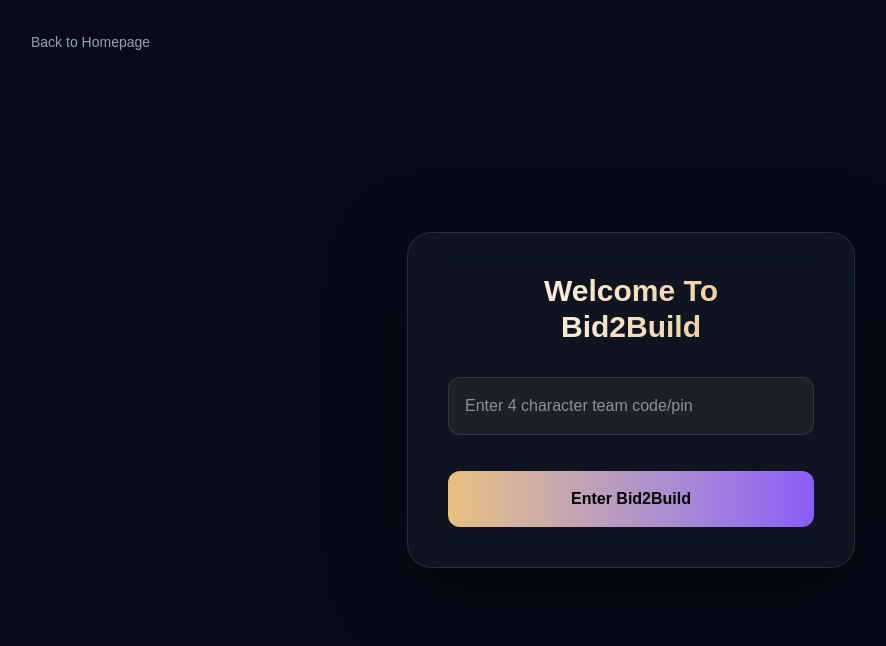
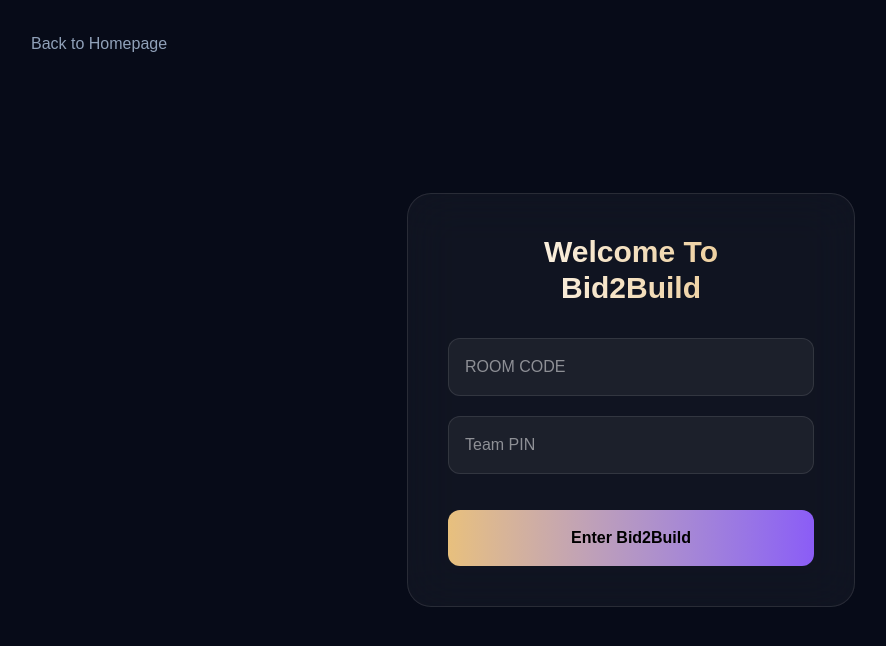
Before and after one commit to TAS-Tech26/Bid2Build, a Next.js app in the folder frontend/: page /login in a window 1280 px wide. Shown: the top 646 px of the page, without its empty margins (9-895 px from the left). Built offline with nearby package versions, Linux system fonts and the light colour scheme.

Commit message:
Getting auth working

```diff
--- a/frontend/app/login/page.tsx
+++ b/frontend/app/login/page.tsx
@@ -1,312 +1,126 @@
+// page.tsx
+
+
 "use client";
 
-import api from "../services/api";
-import { useState } from "react";
-import { useRouter } from "next/navigation";
-import Link from "next/link";
+import {useState} from 'react'
+import Link from 'next/link'
+import {useRouter} from 'next/navigation'
+
+import {hubApi} from '../services/api'
+
 
 export default function LoginPage() {
-  const [team_code, setteamcode] = useState("");
-  const [error, setError] = useState("");
-  const router = useRouter();
+
+    const [roomCode, setRoomCode] = useState('')
+    const [teamCode, setTeamCode] = useState('')
+    const [error, setError] = useState("")
+
+    const router = useRouter()
 
     const handleLogin = async () => {
-    if (!team_code.trim()) {
-      setError("Please enter team code/pin");
-      return;
+        if (!roomCode.trim() || !teamCode.trim()) {
+            setError("Please enter both Room Code & Team PIN.")
+
+            return
         }
 
-    setError("");
+        setError('')
 
-    try{
-      localStorage.clear();
-      const response=await api.post("api/login/",{
-        team_code:team_code
-      });
+        try {
+            const response = await hubApi.post('api/admin/client/login/', {room_code : roomCode, team_code : teamCode})
+            console.log("login successful", response.data);
+            localStorage.setItem('token', response.data.token) //To be commented later during deployment
+            localStorage.setItem('team_name', response.data.team_name)
+            localStorage.setItem('event_name', response.data.event_name)
 
-      console.log(
-      "login successful",
-      response.data
-    );
-
-      localStorage.setItem(
-      "access",
-      response.data.access
-      );
-
-      localStorage.setItem(
-          "refresh",
-          response.data.refresh
-      );
-
-      localStorage.setItem('team', JSON.stringify(response.data.team));
-      router.push("/stu_dashboard");
-    }
-    catch (error: any) {
-
-      console.log("LOGIN FAILED:", error);
+            router.push('/marketplace')
+        } catch (error: any) {
+            console.log("LOGIN FAILED:", error)
 
             if (error.response) {
-
-          console.log(
-              "STATUS:",
-              error.response.status
-          );
-
-          console.log(
-              "DATA:",
-              error.response.data
-          );
-
-          if (error.response.status === 401) {
-
-              setError(
-                  "Invalid team code/pin"
-              );
-
+                if (error.response.status === 401 || error.response.status === 403) {
+                    setError(error.response.data.error || "Invalid Room Code or Team PIN")
                 } else {
-
-              setError(
-                  "Server error. Please try again."
-              );
+                    setError("Server error. Please try again.")
+                }
+            } else if (error.request) {
+                setError("Could not connect to the authentication server.")
+            } else {
+                setError("An unexpected error occurred.")
+            }
+        }
     }
 
-      } else if (error.request) {
+    return (
 
-          console.log(
-              "No response received from Django:",
-              error.request
-          );
-
-          setError(
-              "Could not connect to the backend server."
-          );
-
-      } else {
-
-          console.log(
-              "Request error:",
-              error.message
-          );
-
-          setError(
-              "An unexpected error occurred."
-          );
-      }
-    }
-  };
-
-  return (
         <main className="relative min-h-screen overflow-hidden bg-[#070B18] text-white flex items-center justify-center px-6">
-
-
             {/* BACK BUTTON */}
-
             <Link
-        href="/"
-        className="
-        absolute
-        top-8
-        left-10
-
-        text-sm
-        text-slate-400
-
-        hover:text-[#E8C07D]
-
-        transition
-        "
+                href = '/'
+                className = "absolute top-8 left-10 ext-sm text-slate-400 hover:text-[#E8C07D] transition"
             >
                 Back to Homepage
             </Link>
 
-
-
             {/* BACKGROUND */}
-
             <div className="absolute inset-0 -z-10">
+                <div className = "absolute inset-0 bg-[radial-gradient(circle_at_50%_35%, rgba(232, 192, 125, 0.12), transparent_45%)]" />
 
                 <div
-          className="
-          absolute inset-0
-          bg-[radial-gradient(circle_at_50%_35%,rgba(232,192,125,0.12),transparent_45%)]
-          "
-        />
-
-
-        <div
-          className="absolute inset-0 opacity-[0.035]"
-          style={{
-            backgroundImage: `
-            linear-gradient(rgba(255,255,255,.2) 1px, transparent 1px),
-            linear-gradient(90deg, rgba(255,255,255,.2) 1px, transparent 1px)
-            `,
-            backgroundSize: "70px 70px",
+                    className = "absolute inset-0 opacity-[0.035]"
+                    style = {{
+                        backgroundImage: `linear-gradient(rgba(255, 255, 255, 0.2) 1px, transparent 1px), linear-gradient(90deg, rgba(255, 255, 255, 0.2) 1px, transparent 1px)`,
+                        backgroundSize: "70px 70px"
                     }}
                 />
 
-
-        <div
-          className="
-          absolute inset-0
-          bg-gradient-to-b
-          from-transparent
-          via-[#070B18]/20
-          to-[#070B18]
-          "
-        />
-
+                <div className = "absolute inset-0 bg-gradient-to-b from-transparent via-[#070B18]/20 to-[#070B18]"/>
             </div>
 
+            {/* LOGIN CARD */}
+            <div className = "w-full max-w-md rounded-3xl border border-white/10 bg-white/[0.04] backdrop-blur-xl p-10 shadow-[0_20px_80px_rgba(0, 0, 0, 0.4)]">
+                <h1 className = "text-3xl font-bold text-center bg-gradient-to-r from-white to-[#E8C07D] bg-clip-text text-transparent mb-8">
+                    Welcome To
 
+                    <br/>
 
-
-      {/* LOGIN CARD */}
-
-      <div
-        className="
-        w-full
-        max-w-md
-
-        rounded-3xl
-
-        border
-        border-white/10
-
-        bg-white/[0.04]
-
-        backdrop-blur-xl
-
-        p-10
-
-        shadow-[0_20px_80px_rgba(0,0,0,0.4)]
-        "
-      >
-
-
-        <h1
-          className="
-          text-3xl
-          font-bold
-          text-center
-
-          bg-gradient-to-r
-          from-white
-          to-[#E8C07D]
-
-          bg-clip-text
-          text-transparent
-
-          mb-8
-          "
-        >
-          Welcome To
-          <br/>
                     Bid2Build
                 </h1>
 
-
-
-        <div className="space-y-5">
-
+                <div className = 'space-y-5'>
+                    <input
+                        type = 'text'
+                        placeholder = "Room Code"
+                        value = {roomCode}
+                        onChange = {(e) => setRoomCode(e.target.value)}
+                        className = "w-full p-4 rounded-xl bg-white/[0.05] border border-white/10 text-white outline-none focus:border-[#E8C07D]/60 uppercase"
+                    />
 
                     <input
-            type="text"
-            placeholder="Enter 4 character team code/pin"
-            value={team_code}
-            onChange={(e)=>setteamcode(e.target.value)}
-            className="
-            w-full
-            p-4
-
-            rounded-xl
-
-            bg-white/[0.05]
-
-            border
-            border-white/10
-
-            text-white
-
-            outline-none
-
-            focus:border-[#E8C07D]/60
-            "
+                        type = 'text'
+                        placeholder = "Team PIN"
+                        value = {teamCode}
+                        onChange = {(e) => setTeamCode(e.target.value)}
+                        className = "w-full p-4 rounded-xl bg-white/[0.05] border border-white/10 text-white outline-none focus:border-[#E8C07D]/60 "
                     />
 
-
-
-         {/* <input
-            type="password"
-            placeholder="Password"
-            value={password}
-            onChange={(e)=>setPassword(e.target.value)}
-            className="
-            w-full
-            p-4
-
-            rounded-xl
-
-            bg-white/[0.05]
-
-            border
-            border-white/10
-
-            text-white
-
-            outline-none
-
-            focus:border-[#E8C07D]/60
-            "
-          />*/}
-
-
-
-          {
-            error &&
-            <p className="text-red-400 text-sm">
+                    {error && (
+                        <p className = "text-red-400 text-sm">
                             {error}
                         </p>
-          }
-
-
+                    )}
 
                     <button
-            onClick={handleLogin}
-            className="
-            w-full
-
-            mt-4
-
-            rounded-xl
-
-            bg-gradient-to-r
-            from-[#E8C07D]
-            to-[#8B5CF6]
-
-            p-4
-
-            font-bold
-
-            text-black
-
-            transition-all
-
-            hover:-translate-y-1
-
-            hover:shadow-[0_0_40px_rgba(232,192,125,.35)]
-            "
+                        onClick = {handleLogin}
+                        className = "w-full mt-4 rounded-xl bg-gradient-to-r from-[#E8C07D] to-[#8B5CF6] p-4 font-bold text-black transition-all hover:-translate-y-1 hover:shadow-[0_0_40px_rgba(232, 192, 125, 0.35)]"
                     >
                         Enter Bid2Build
                     </button>
+                </div>
+            </div>
+        </main>
 
+    );
 
-        </div>
-
-
-      </div>
-
-
-    </main>
-  );
 }
```
Lines whose indentation alone changed are shown as unchanged.
